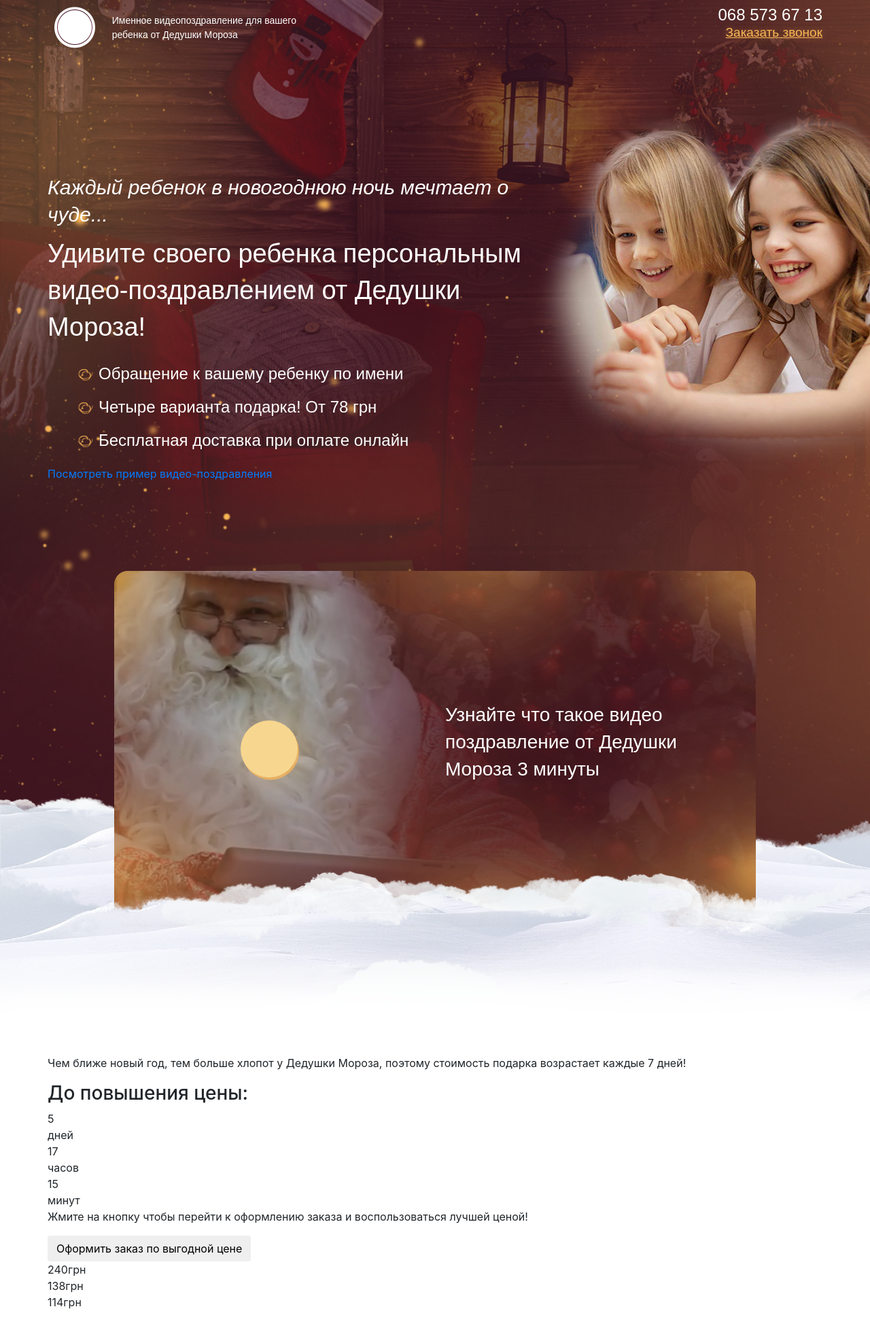
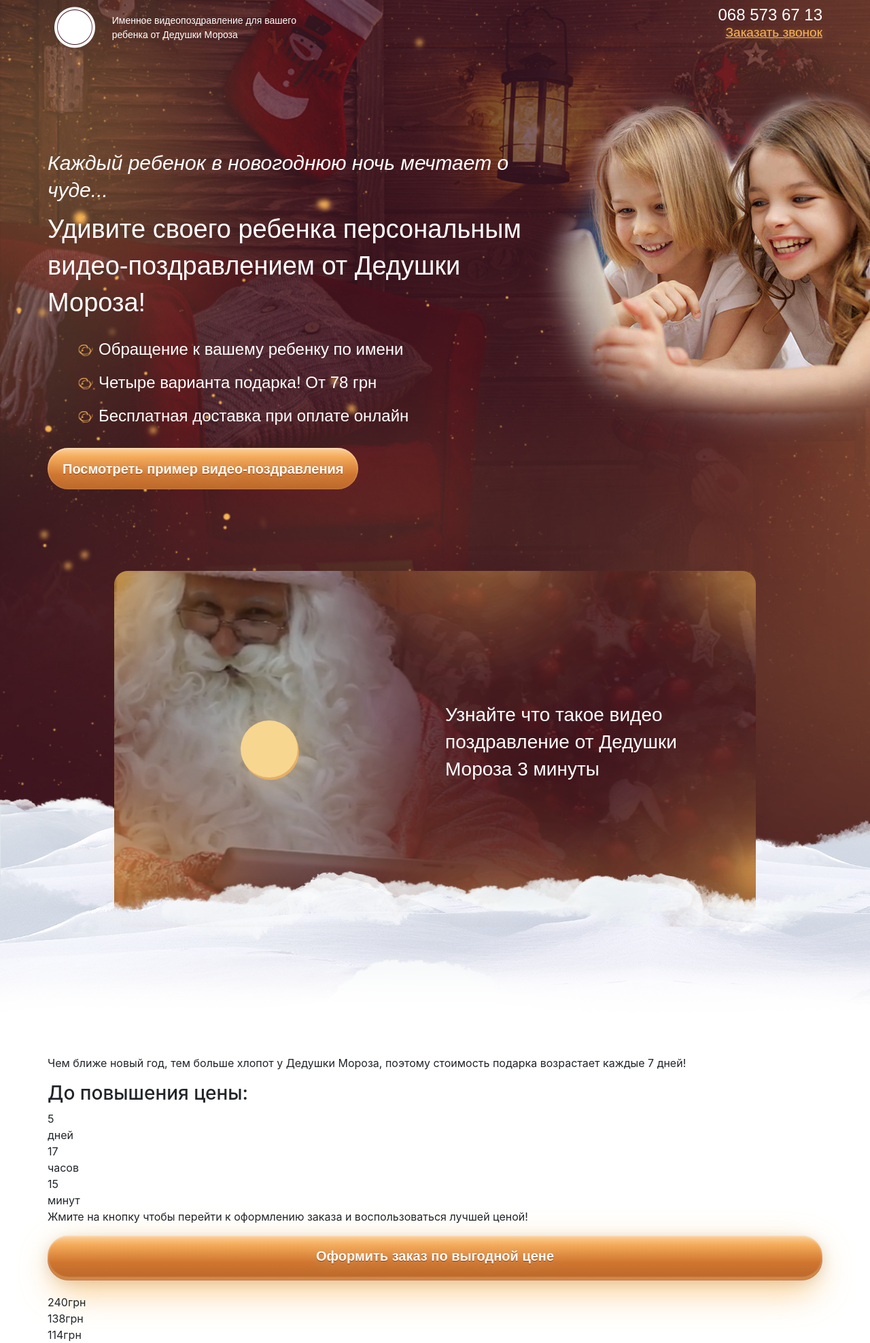
Before and after one commit to tagopen/Video, a PHP site: page / in a window 1280 px wide; the page is wider, and only the part inside the window is pictured. Shown: that part at 68% size. Before the commit the page ends 1926 px from the top of that part, so only its background shows below. Run offline with PHP 8.4, Linux system fonts and the light colour scheme; some web fonts are replaced.

Commit message:
header btn

```diff
--- a/app/css/style.css
+++ b/app/css/style.css
@@ -257,6 +257,131 @@ button:focus {
   color: #fff;
 }
 
+/* button */
+a,
+button {
+  outline: none;
+}
+
+a:hover, a:focus,
+button:hover,
+button:focus {
+  outline: none;
+}
+
+.btn {
+  padding: 0;
+  -webkit-box-shadow: none;
+          box-shadow: none;
+  background: transparent;
+  border: 0 none;
+  cursor: pointer;
+}
+
+.btn {
+  text-decoration: none;
+}
+
+.btn:hover, .btn:focus {
+  text-decoration: none;
+}
+
+.btn {
+  position: relative;
+  display: -webkit-inline-box;
+  display: -webkit-inline-flex;
+  display: -ms-inline-flexbox;
+  display: inline-flex;
+  -webkit-box-pack: center;
+  -webkit-justify-content: center;
+      -ms-flex-pack: center;
+          justify-content: center;
+  -webkit-box-align: center;
+  -webkit-align-items: center;
+      -ms-flex-align: center;
+          align-items: center;
+  margin-bottom: 25px;
+  padding: 10px 22px;
+  min-height: 61px;
+  -webkit-box-shadow: inset 0 1px 3px rgba(255, 255, 255, 0.5), inset 0 0 2px rgba(227, 145, 101, 0.29);
+          box-shadow: inset 0 1px 3px rgba(255, 255, 255, 0.5), inset 0 0 2px rgba(227, 145, 101, 0.29);
+  background-image: -webkit-gradient(linear, left bottom, left top, from(#bc692b), color-stop(35%, #cf752f), color-stop(78%, #f4ab59), to(#fcd29d));
+  background-image: -webkit-linear-gradient(bottom, #bc692b 0%, #cf752f 35%, #f4ab59 78%, #fcd29d 100%);
+  background-image: linear-gradient(to top, #bc692b 0%, #cf752f 35%, #f4ab59 78%, #fcd29d 100%);
+  background-position: 50% 0%;
+  -webkit-border-radius: 61px;
+          border-radius: 61px;
+  font: 700 18px/24px "PF Din Text Pro", sans-serif;
+  text-shadow: 0 1px 0 #853e09, 0 0 29px rgba(255, 255, 255, 0.35);
+  color: #fff;
+  -webkit-transition: all .3s ease-out;
+  transition: all .3s ease-out;
+}
+
+.btn:before, .btn:after {
+  content: '';
+  position: absolute;
+  margin: auto;
+  top: 0;
+  right: 0;
+  bottom: 0;
+  left: 0;
+  height: 100%;
+  -webkit-border-radius: inherit;
+          border-radius: inherit;
+  -webkit-transition: all .15s ease-out;
+  transition: all .15s ease-out;
+  z-index: -1;
+}
+
+.btn:before {
+  bottom: -10px;
+  width: 100%;
+  -webkit-box-shadow: 0 1px 21px rgba(0, 0, 0, 0.13);
+          box-shadow: 0 1px 21px rgba(0, 0, 0, 0.13);
+  border: 1px solid #c47b54;
+  background-color: #d28743;
+}
+
+.btn:after {
+  bottom: -10px;
+  width: -webkit-calc(100% - 15px);
+  width: calc(100% - 15px);
+  -webkit-box-shadow: 0 15px 51px rgba(250, 182, 85, 0.7);
+          box-shadow: 0 15px 51px rgba(250, 182, 85, 0.7);
+  z-index: -2;
+}
+
+.btn:hover, .btn:focus {
+  background-image: -webkit-gradient(linear, left bottom, left top, from(#bc692b), color-stop(35%, #cf752f), color-stop(78%, #f4ab59), to(#fcd29d)) !important;
+  background-image: -webkit-linear-gradient(bottom, #bc692b 0%, #cf752f 35%, #f4ab59 78%, #fcd29d 100%) !important;
+  background-image: linear-gradient(to top, #bc692b 0%, #cf752f 35%, #f4ab59 78%, #fcd29d 100%) !important;
+  background-position: 50% 100%;
+  -webkit-box-shadow: none;
+          box-shadow: none;
+}
+
+.btn:active:before, .btn:active:after {
+  -webkit-transform: translateY(-3px);
+      -ms-transform: translateY(-3px);
+          transform: translateY(-3px);
+}
+
+.btn--size {
+  width: 100%;
+}
+
+.btn--sm {
+  max-width: 220px;
+}
+
+@media only screen and (min-width: 768px) {
+  .btn {
+    font-size: 20px;
+    line-height: 26px;
+  }
+}
+
 /* ---------------------------------------- */
 /* H O M E    P A G E    S T Y L E          */
 /* ---------------------------------------- */
@@ -350,8 +475,13 @@ button:focus {
   margin-bottom: 20px;
 }
 
+.h-content__btn {
+  text-align: center;
+}
+
 .h-list {
   list-style-type: none;
+  margin-bottom: 35px;
 }
 
 .h-list__item {
--- a/app/index.html
+++ b/app/index.html
@@ -36,18 +36,18 @@
     <meta name="twitter:image" content="/img/logo/microformat.png"/>
     <!-- build:css css/bundle.min.css-->
     <!-- Fonts CSS-->
-    <link rel="stylesheet" href="css/fonts.css?v=1510595817032">
+    <link rel="stylesheet" href="css/fonts.css?v=1510597185351">
     <!-- Bootstrap CSS-->
-    <link rel="stylesheet" href="css/bootstrap.css?v=1510595817032">
+    <link rel="stylesheet" href="css/bootstrap.css?v=1510597185351">
     <!-- Font-Awesome CSS-->
-    <link rel="stylesheet" href="css/font-awesome.css?v=1510595817032">
+    <link rel="stylesheet" href="css/font-awesome.css?v=1510597185351">
     <!-- Custom CSS -->
-    <link rel="stylesheet" href="css/style.css?v=1510595817032">
+    <link rel="stylesheet" href="css/style.css?v=1510597185351">
     <!-- endbuild-->
     <!-- HTML5 Shim and Respond.js IE8 support of HTML5 elements and media queries-->
     <!-- WARNING: Respond.js doesn't work if you view the page via file://--><!--[if lt IE 9]>
-<script src="https://oss.maxcdn.com/libs/html5shiv/3.7.2/html5shiv.min.js?v=1510595817032"></script>
-<script src="https://oss.maxcdn.com/libs/respond.js/1.4.2/respond.min.js?v=1510595817032"></script>
+<script src="https://oss.maxcdn.com/libs/html5shiv/3.7.2/html5shiv.min.js?v=1510597185351"></script>
+<script src="https://oss.maxcdn.com/libs/respond.js/1.4.2/respond.min.js?v=1510597185351"></script>
 <![endif]-->
   </head>
   <body class="body">
@@ -97,8 +97,10 @@
                         <li class="h-list__item">Бесплатная доставка при оплате онлайн<i class="ic ic--check h-list__icon"></i></li>
                       </ul>
                     </div>
-                  </div><a class="button h-button" href="">Посмотреть пример видео-поздравления</a>
-                  <div class="video-text d-md-none">Узнайте что такое видео поздравление от Дедушки Мороза 3 минуты</div>
+                  </div>
+                  <div class="text-center text-lg-left">         <a class="btn btn--default h-btn" href="">Посмотреть пример видео-поздравления</a>
+                    <div class="video-text d-md-none">Узнайте что такое видео поздравление от Дедушки Мороза 3 минуты</div>
+                  </div>
                 </div>
               </div>
             </div>
@@ -171,15 +173,15 @@
     <div class="footer"></div>
     <!-- build:js js/bundle.min.js-->
     <!-- Popper JavaScript-->
-    <script src="js/popper.js?v=1510595817032"></script>
+    <script src="js/popper.js?v=1510597185351"></script>
     <!-- jQuery-->
-    <script src="js/jquery.js?v=1510595817032"></script>
+    <script src="js/jquery.js?v=1510597185351"></script>
     <!-- Bootstrap JavaScript-->
-    <script src="js/bootstrap.js?v=1510595817032"></script>
+    <script src="js/bootstrap.js?v=1510597185351"></script>
     <!-- Old browsers reject JavaScript-->
-    <script src="js/jquery.reject.js?v=1510595817032"></script>
+    <script src="js/jquery.reject.js?v=1510597185351"></script>
     <!-- Custom JavaScript-->
-    <script src="js/main.js?v=1510595817032"></script>
+    <script src="js/main.js?v=1510597185351"></script>
     <!-- endbuild-->
   </body>
 </html>
--- a/app/sass/pages/_main.sass
+++ b/app/sass/pages/_main.sass
@@ -203,8 +203,11 @@ button
     color: #fff
     text-align: center
     margin-bottom: 20px
+  &__btn
+    text-align: center
 .h-list
   list-style-type: none
+  margin-bottom: 35px
   &__item
     position: relative
     color: #fff
--- a/app/views/partials/_header.pug
+++ b/app/views/partials/_header.pug
@@ -34,6 +34,7 @@ header.header
                     each item, i in page.header.content.list
                       li.h-list__item!= item.text
                         i.ic.ic--check.h-list__icon
-              a.button.h-button(href!= page.header.content.btn.target)!= page.header.content.btn.text
-              .video-text.d-md-none!= page.video.text
+              .text-center.text-lg-left
+                a.btn.btn--default.h-btn(href!= page.header.content.btn.target)!= page.header.content.btn.text
+                .video-text.d-md-none!= page.video.text
   include ../partials/_video.pug
```
